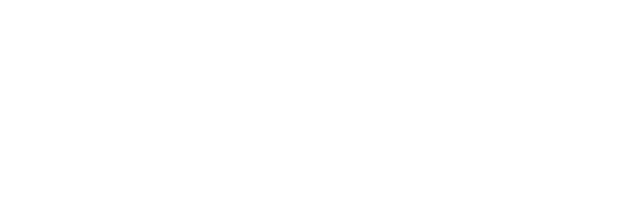
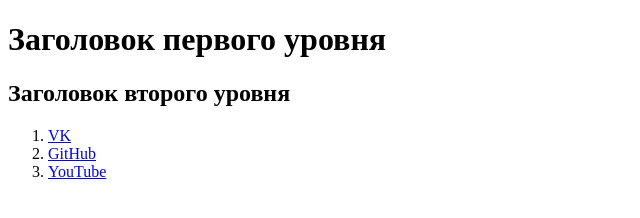
Before and after one commit to vanek021/task-html, a website: page src/index.html in a window 1280 px wide. Shown: the whole page, without its empty margins (0-640 px from the left). Drawn offline with Linux system fonts and the light colour scheme.

Commit message:
Задание по HTML

```diff
--- a/src/index.html
+++ b/src/index.html
@@ -3,5 +3,13 @@
     <head>
         <title>HTML</title>
     </head>
-    <body></body>
+    <body>
+        <h1>Заголовок первого уровня</h1>
+        <h2>Заголовок второго уровня</h2>
+        <ol>
+            <li><a href="https://vk.com/">VK</a></li>
+            <li><a href="https://github.com/">GitHub</a></li>
+            <li><a href="https://youtube.com/">YouTube</a></li>
+        </ol>
+    </body>
 </html>
```
Also changed, not shown: 1 other file.
